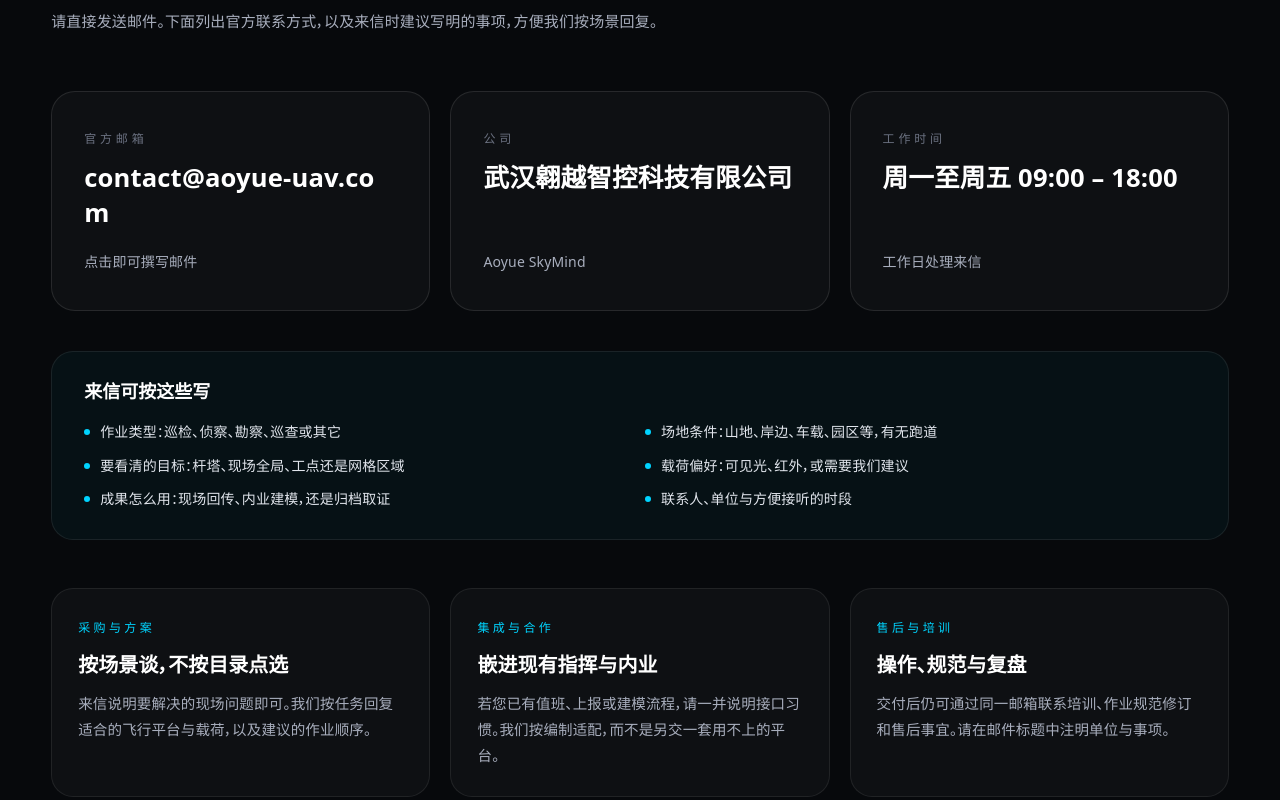
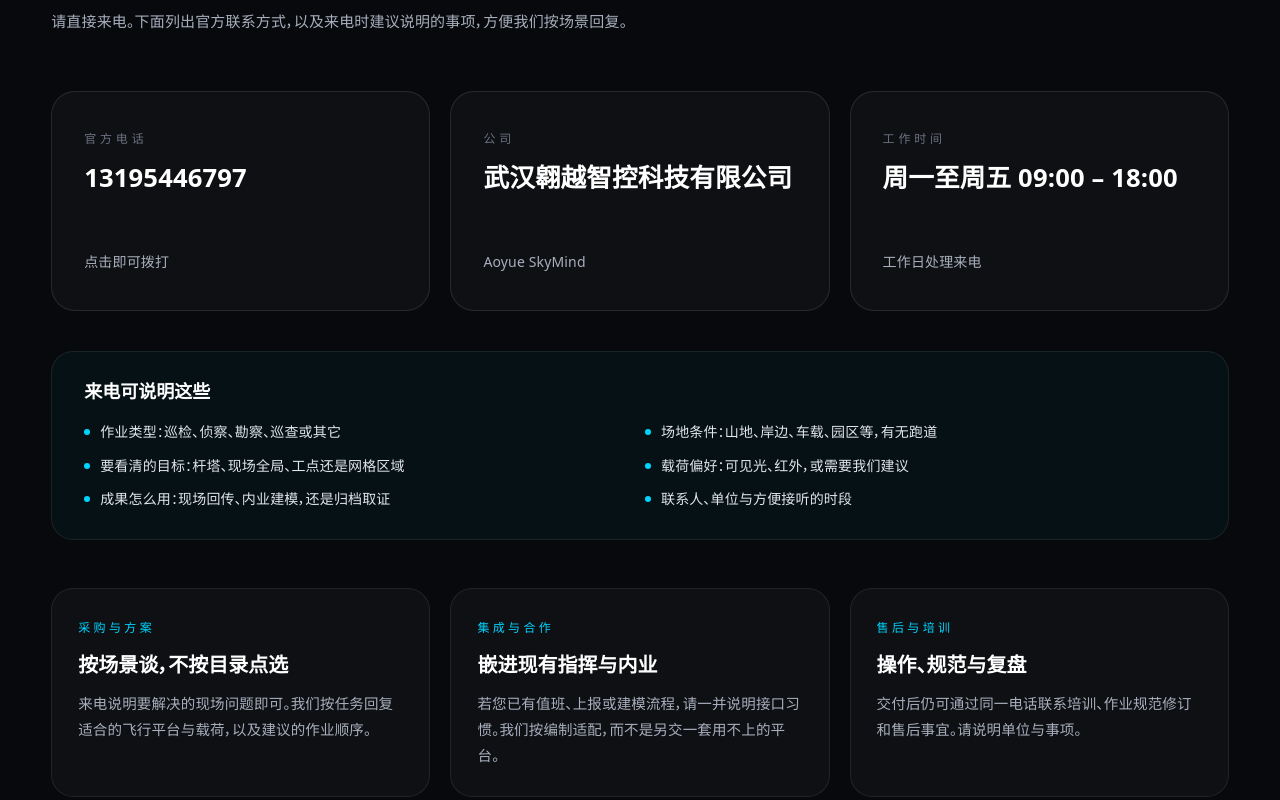
Before and after one commit to Xiangpeng-cheng/AoyueSkyMind_Website, a website: page pages/contact.html in a window 1280 px wide. Shown: the part 780-1580 px from the top of the page. Drawn offline with Linux system fonts and the light colour scheme.

Commit message:
Use phone contact on contact page and refine README
Replace the contact email with phone 13195446797 on the contact page, and switch README links to in-repo relative paths with clone and script guidance.

```diff
--- a/pages/contact.html
+++ b/pages/contact.html
@@ -26,7 +26,7 @@
   <meta http-equiv="Referrer-Policy" content="strict-origin-when-cross-origin" />
 
   <title>联系我们 · 武汉翱越智控科技有限公司</title>
-  <meta name="description" content="联系武汉翱越智控科技有限公司：官方邮箱 contact@aoyue-uav.com。无需填写表单，来信说明作业场景即可。" />
+  <meta name="description" content="联系武汉翱越智控科技有限公司：官方电话 13195446797。无需填写表单，来电说明作业场景即可。" />
   <meta name="keywords" content="武汉翱越智控联系方式, 工业无人机咨询, 飞控采购, 商务合作, 售后服务, 技术支持" />
   <meta name="author" content="武汉翱越智控科技有限公司" />
   <meta name="robots" content="index,follow,max-image-preview:large" />
@@ -289,7 +289,7 @@ section { position: relative; }
       </nav>
       <div class="nav-cta">
         <a class="btn btn-ghost" href="#channels">联系方式</a>
-        <a class="btn btn-primary" href="mailto:contact@aoyue-uav.com">发送邮件</a>
+        <a class="btn btn-primary" href="tel:13195446797">拨打电话</a>
       </div>
       <button class="burger" type="button" id="burger" aria-label="切换菜单" aria-expanded="false" aria-controls="mobile-panel">
         <svg width="18" height="18" viewBox="0 0 24 24" fill="none" stroke="currentColor" stroke-width="2" stroke-linecap="round" stroke-linejoin="round" aria-hidden="true"><line x1="4" y1="7" x2="20" y2="7"/><line x1="4" y1="12" x2="20" y2="12"/><line x1="4" y1="17" x2="20" y2="17"/></svg>
@@ -305,7 +305,7 @@ section { position: relative; }
         <a class="active" href="contact.html" data-nav>联系我们</a>
         <div class="grid-cta">
           <a class="btn btn-ghost" href="#channels">联系方式</a>
-          <a class="btn btn-primary" href="mailto:contact@aoyue-uav.com">发送邮件</a>
+          <a class="btn btn-primary" href="tel:13195446797">拨打电话</a>
         </div>
       </div>
     </div>
@@ -325,7 +325,7 @@ section { position: relative; }
             共建低空生产力的未来
           </h1>
           <p class="lead">
-            无需填写表单。请发送邮件至官方邮箱，说明作业类型、场地条件和要看清的目标。
+            无需填写表单。请拨打官方电话，说明作业类型、场地条件和要看清的目标。
             工作日我们按场景回复，不会要求您先在网站上填一份需求表。
           </p>
         </div>
@@ -338,13 +338,13 @@ section { position: relative; }
         <div class="reveal">
           <span class="section-eyebrow">Get in Touch</span>
           <h2>官方联系方式</h2>
-          <p class="intro">请直接发送邮件。下面列出官方联系方式，以及来信时建议写明的事项，方便我们按场景回复。</p>
+          <p class="intro">请直接来电。下面列出官方联系方式，以及来电时建议说明的事项，方便我们按场景回复。</p>
         </div>
         <div class="contact-directory reveal">
-          <a class="contact-hit" href="mailto:contact@aoyue-uav.com">
-            <span class="k">官方邮箱</span>
-            <span class="v">contact@aoyue-uav.com</span>
-            <span class="hint">点击即可撰写邮件</span>
+          <a class="contact-hit" href="tel:13195446797">
+            <span class="k">官方电话</span>
+            <span class="v">13195446797</span>
+            <span class="hint">点击即可拨打</span>
           </a>
           <div class="contact-hit">
             <span class="k">公司</span>
@@ -354,11 +354,11 @@ section { position: relative; }
           <div class="contact-hit">
             <span class="k">工作时间</span>
             <span class="v">周一至周五 09:00 – 18:00</span>
-            <span class="hint">工作日处理来信</span>
+            <span class="hint">工作日处理来电</span>
           </div>
         </div>
         <div class="mail-notes reveal">
-          <h3>来信可按这些写</h3>
+          <h3>来电可说明这些</h3>
           <ul>
             <li>作业类型：巡检、侦察、勘察、巡查或其它</li>
             <li>场地条件：山地、岸边、车载、园区等，有无跑道</li>
@@ -372,7 +372,7 @@ section { position: relative; }
           <article class="story-card reveal">
             <span class="k">采购与方案</span>
             <h3>按场景谈，不按目录点选</h3>
-            <p>来信说明要解决的现场问题即可。我们按任务回复适合的飞行平台与载荷，以及建议的作业顺序。</p>
+            <p>来电说明要解决的现场问题即可。我们按任务回复适合的飞行平台与载荷，以及建议的作业顺序。</p>
           </article>
           <article class="story-card reveal">
             <span class="k">集成与合作</span>
@@ -382,7 +382,7 @@ section { position: relative; }
           <article class="story-card reveal">
             <span class="k">售后与培训</span>
             <h3>操作、规范与复盘</h3>
-            <p>交付后仍可通过同一邮箱联系培训、作业规范修订和售后事宜。请在邮件标题中注明单位与事项。</p>
+            <p>交付后仍可通过同一电话联系培训、作业规范修订和售后事宜。请说明单位与事项。</p>
           </article>
         </div>
       </div>
```
Also changed, not shown: README.md.
